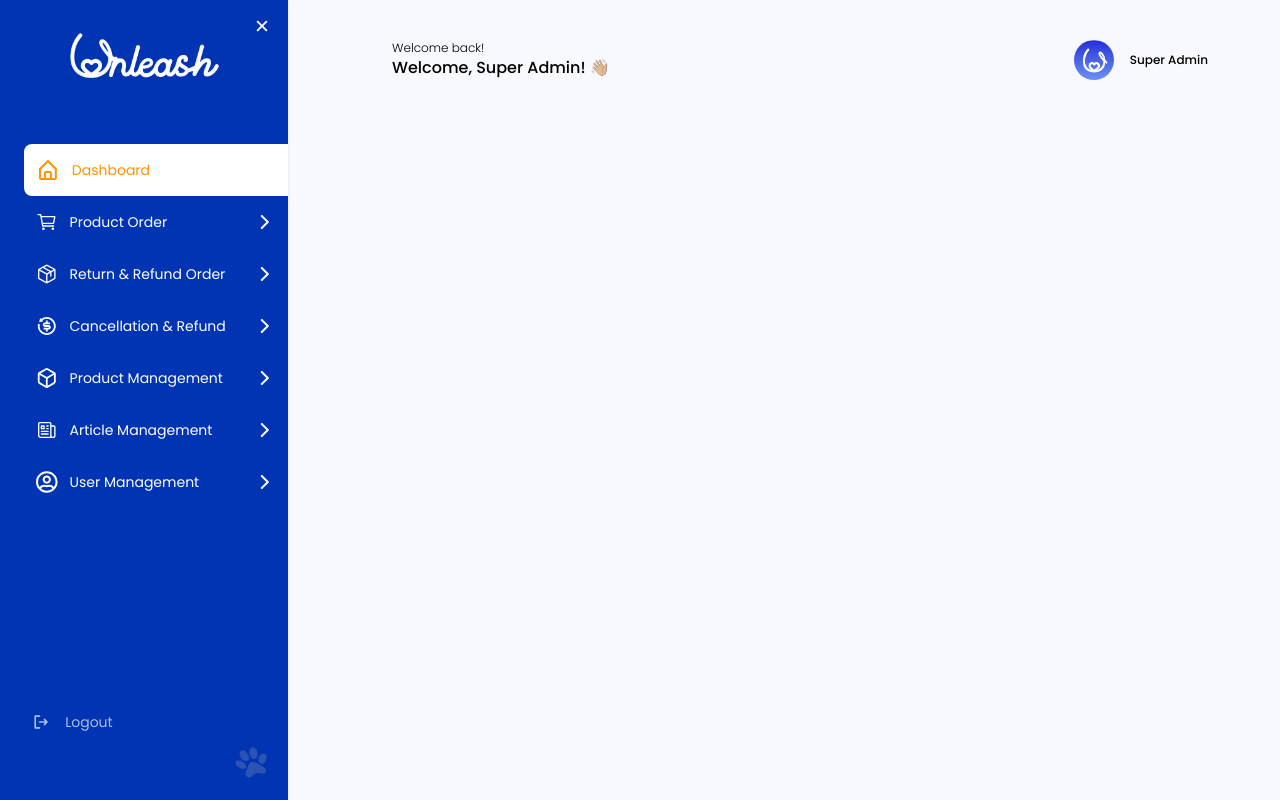
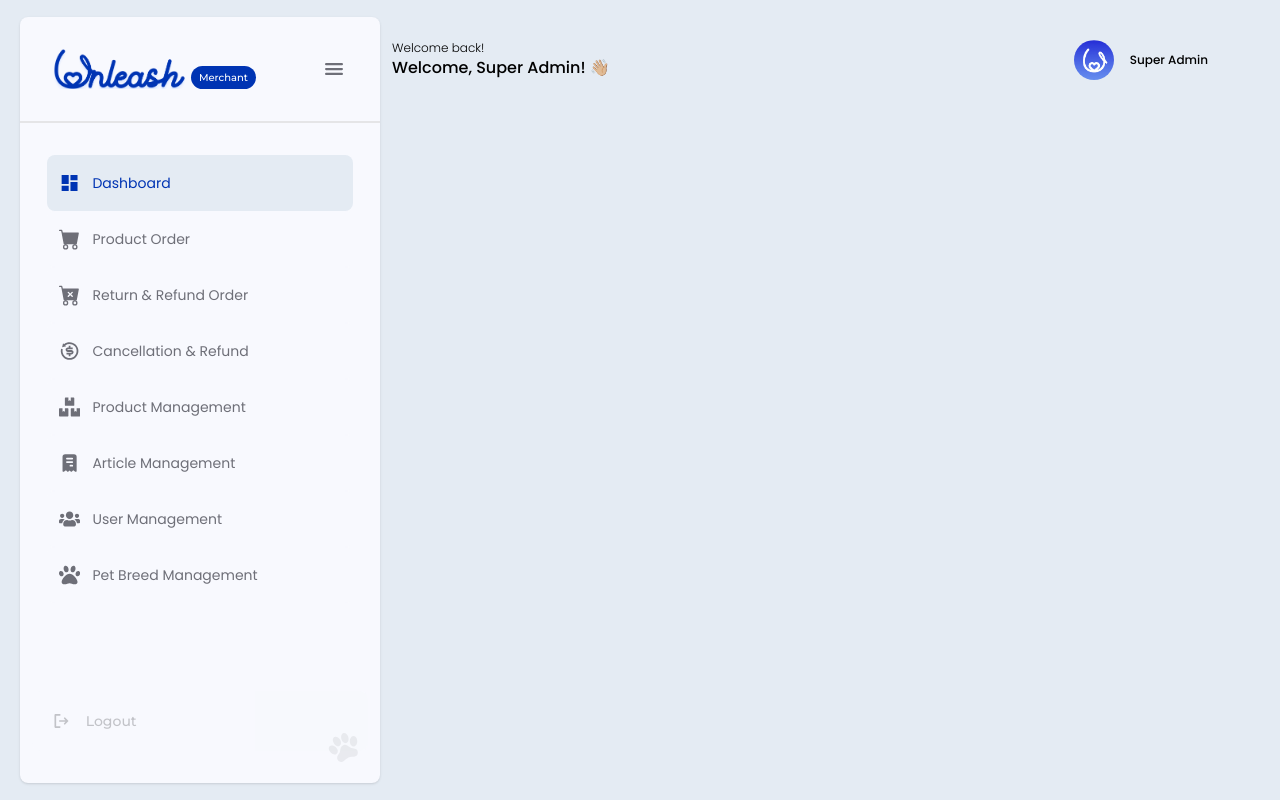
Before and after one commit to kkarrma/admin-portal-vercel, a React (Vite) app: page / in a window 1280 px wide. Built offline with nearby package versions, Linux system fonts and the light colour scheme.

Commit message:
updated sidebar

```diff
--- a/src/components/Sidebar.jsx
+++ b/src/components/Sidebar.jsx
@@ -1,37 +1,35 @@
-import unleash_logo from "../assets/unleash_banner_white.png"
+import unleash_logo from "../assets/unleash_banner.png"
 import unleash_icon from "../assets/unleash_icon.png"
-import paw from "../assets/paw.png";
-import { BiHomeAlt } from "react-icons/bi";
-import { IoIosArrowForward } from "react-icons/io";
-import { IoCartOutline, IoClose } from "react-icons/io5";
-import { PiPackage } from "react-icons/pi";
+import { IoPaw } from "react-icons/io5";
+import { MdDashboard } from "react-icons/md";
+import { BsCartFill, BsCartXFill } from "react-icons/bs";
+import { IoMenu } from "react-icons/io5";
+import { TbReceiptFilled } from "react-icons/tb";
 import { RiRefund2Line } from "react-icons/ri";
-import { LuBox } from "react-icons/lu";
-import { HiOutlineNewspaper } from "react-icons/hi2";
-import { FaRegUserCircle } from "react-icons/fa";
+import { FaBoxes, FaUsers, FaPaw } from "react-icons/fa";
 import { PiSignOutBold } from "react-icons/pi";
 import "./index.scss"
 import { useLocation, useNavigate } from "react-router-dom";
-import React, { useEffect, useState } from "react";
+import React, { useState } from "react";
 
-export default function Sidebar({ children }) {
+export default function Sidebar({ children, role = "Merchant" }) {
 
     const SIDEBAR_ITEMS = [
         {
             name: "Dashboard",
-            icon: <BiHomeAlt />,
+            icon: <MdDashboard />,
             href: "/",
             access: "ADMIN"
         },
         {
             name: "Product Order",
-            icon: <IoCartOutline />,
+            icon: <BsCartFill />,
             href: "/orders/product",
             access: "ADMIN"
         },
         {
             name: "Return & Refund Order",
-            icon: <PiPackage />,
+            icon: <BsCartXFill />,
             href: "/orders/return-and-refund",
             access: "ADMIN"
         },
@@ -43,20 +41,26 @@ export default function Sidebar({ children }) {
         },
         {
             name: "Product Management",
-            icon: <LuBox />,
+            icon: <FaBoxes />,
             href: "/management/product",
             access: "ADMIN"
         },
         {
             name: "Article Management",
-            icon: <HiOutlineNewspaper />,
+            icon: <TbReceiptFilled />,
             href: "/management/article",
             access: "ADMIN"
         },
         {
             name: "User Management",
-            icon: <FaRegUserCircle />,
+            icon: <FaUsers />,
             href: "/management/user",
+            access: "ADMIN"
+        },
+        {
+            name: "Pet Breed Management",
+            icon: <FaPaw />,
+            href: "/management/pet-breed",
             access: "ADMIN"
         },
     ]
@@ -75,34 +79,41 @@ export default function Sidebar({ children }) {
                 {children}
             </>
             :
-            <div className="relative h-[100vh] bg-website-light">
-                <div className={`absolute z-10 bg-unleash-blue h-full shadow-sm flex flex-col py-8 ${open ? "w-72" : "w-auto"}`}
-                    onClick={() => setOpen(true)}>
-                    <div
-                        className={`absolute top-2 right-2 p-2 rounded-full hover:brightness-90 bg-unleash-blue cursor-pointer ${open ? "" : "hidden"}`}
-                        onClick={(e) => {
-                            e.stopPropagation();
-                            setOpen(false);
-                        }}>
-                        <IoClose className="w-5 h-5 text-white" />
+            <div className="relative h-[100vh] bg-website-color">
+                <div className={`absolute z-10 bg-website-light h-[95.75%] top-[2.125%] left-5 shadow-sm flex flex-col pb-4 rounded-lg`}>
+
+                    {/* Dashboard Header */}
+                    <div className="flex flex-row items-center mx-8 gap-16 my-8">
+                        <div className={`flex flex-row gap-1 flex-1`}>
+                            <img src={open?unleash_logo:unleash_icon} alt="Unleash Logo" className={`transition-all select-none duration-100 h-10 ${open?"":""}`}
+                            onClick={() => setOpen(true)}/>
+                            <div className={`px-2 py-1 rounded-full bg-unleash-blue mt-auto h-fit justify-center items-center flex ${open ? "" : "hidden"}`}>
+                                <p className="text-[10px] font-montserrat text-white font-medium">{role}</p>
+                            </div>
+                        </div>
+                        <div className={`flex justify-center items-center cursor-pointer ${open ? "h-full w-7" : "hidden"}`}
+                            onClick={() => setOpen(false)}>
+                            <IoMenu className="w-6 h-6 text-website-gray" />
+                        </div>
                     </div>
-                    <div className={`transition-all duration-100 ${open ? "" : "p-3 rounded-lg w-fit mx-auto"}`}>
-                        <img src={open ? unleash_logo : unleash_icon} alt="Unleash Logo" className={`transition-all select-none duration-100 ${open ? "h-12 w-auto object-contain mx-auto" : "h-7 w-7"}`} />
-                    </div>
-                    <div className={`flex flex-col mt-16 h-full ${open ? "ps-6 " : "px-6"}`}>
+
+                    <div className="h-0.5 w-full bg-website-gray-200"></div>
+
+                    {/* Dashboard Items */}
+                    <div className={`flex flex-col items-center mt-8 flex-1`}>
                         {
                             SIDEBAR_ITEMS.map((item, index) => <SidebarItem id={index} open={open} currentLocation={location.pathname} icon={item.icon} name={item.name} href={item.href} />)
                         }
                     </div>
 
                     <div
-                        className={`flex flex-row transition-all duration-200 flex-1 font-poppins mb-4 select-none text-white rounded-l-lg cursor-pointer items-center bg-unleash-blue hover:brightness-90
-                            ${open ? "opacity-[.68] ms-3 p-5 " : "rounded-r-lg opacity-100 mx-auto p-3"}`}
+                        className={`flex flex-row transition-all duration-200 font-montserrat mb-4 text-sm font-medium select-none text-website-gray-400 rounded-lg cursor-pointer items-center bg-website-light hover:brightness-95
+                            ${open ? "opacity-[.68] mx-3 p-5 " : "opacity-100 mx-auto p-3"}`}
                         onClick={(e) => logout()}>
                         <PiSignOutBold className={`${open ? "w-5 h-5" : "w-7 h-7"}`} />
                         <p className={`text-sm transition-all duration-100 ease-in-out ${open ? "w-full ms-4" : "w-0 text-nowrap overflow-hidden"}`}>Logout</p>
                     </div>
-                    <img src={paw} alt="paw" className="absolute opacity-[.18] -rotate-[70.18deg] w-8 h-auto bottom-5 right-5 z-10" />
+                    <IoPaw className={`absolute opacity-[.18] text-website-gray-400 -rotate-[23.21deg] w-8 h-auto bottom-5 right-5 z-10 ${open ? "" : "hidden"}`} />
                 </div>
                 <div className={`flex-1 duration-150 ease-in-out ${open ? "ms-80" : "ms-28"}`}>
                     {children}
@@ -120,20 +131,15 @@ function SidebarItem({ currentLocation, icon, name, href, open }) {
     }
 
     return (
-        <div
-            className={`flex flex-row items-center p-3 w-full cursor-pointer rounded-l-lg transition-all duration-500 ease-in-out hover:brightness-90
-                ${state ? "bg-white text-unleash-orange" : "bg-unleash-blue text-white "}
-                ${open ? "" : "rounded-r-lg"}`}
+        <div className={`flex flex-row items-center cursor-pointer rounded-lg hover:brightness-95
+                ${state ? "bg-website-color text-unleash-blue" : "bg-website-light text-website-gray "}
+                ${open ? "w-[84.85%] py-4 px-3" : "w-14 h-14"}`}
             onClick={(e) => onClickAction(e, href)}>
-            {icon && React.cloneElement(icon, { className: "w-7 h-7" })}
+            {icon && React.cloneElement(icon, { className: "w-6 h-6 mx-auto" })}
             <p
-                className={`font-poppins text-sm select-none transition-all duration-100 ease-in-out
-                ${open ? "w-full ms-3" : "w-0 text-nowrap overflow-hidden"}`} >
+                className={`font-poppins text-sm select-none ${open ? "w-full ms-3" : "hidden"}`} >
                 {name}
             </p>
-            <IoIosArrowForward className={`w-7 h-7 transition-transform duration-200 ease-in-out
-                ${state ? "hidden" : "bg-unleash-blue text-white "}
-                ${open ? "" : "hidden"}`} />
         </div>
     );
 }
--- a/src/index.css
+++ b/src/index.css
@@ -9,7 +9,10 @@
   --color-unleash-blue-light: #264ECA;
   --color-unleash-yellow: #EBDDAE;
   --color-unleash-orange: #FF9304;
+  --color-website-color : #E4EBF3;
   --color-website-light: #F8F9FE;
-  --color-website-gray-light: #F9F9F9;
+  --color-website-gray-400: #A9AAAF;
+  --color-website-gray-200: #E5E5E7;
+  --color-website-gray-100: #F9F9F9;
   --color-website-gray: #6E6F78;
 }
--- a/src/webpages/Login.jsx
+++ b/src/webpages/Login.jsx
@@ -44,7 +44,7 @@ export default function Login({ mode }) {
                         <div className="font-montserrat text-xs font-medium text-website-gray">
                             New here? Register as a Merchant!
                         </div>
-                        <p className="font-montserrat text-xs font-medium text-unleash-blue bg-website-gray-light border-2 border-unleash-blue rounded-sm w-full text-center py-4 cursor-pointer select-none hover:brightness-95">Register as a Merchant</p>
+                        <p className="font-montserrat text-xs font-medium text-unleash-blue bg-website-gray-100 border-2 border-unleash-blue rounded-sm w-full text-center py-4 cursor-pointer select-none hover:brightness-95">Register as a Merchant</p>
                     </>
                 )}
 
```
Also changed, not shown: src/assets/unleash_banner.png, src/assets/unleash_icon.png.
